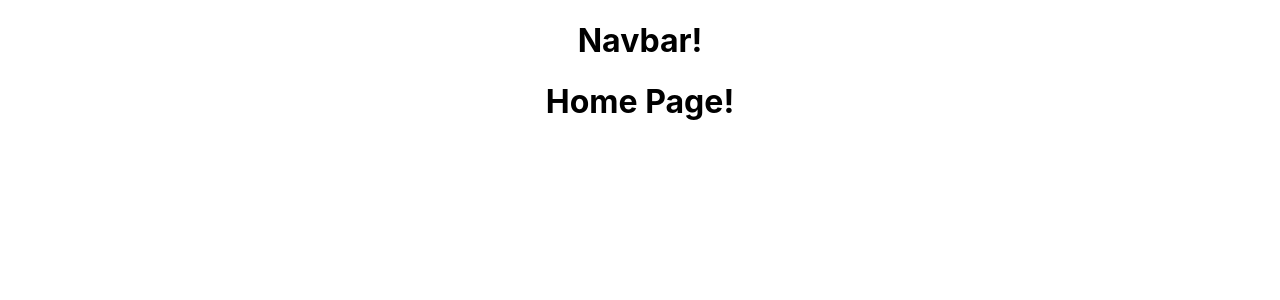
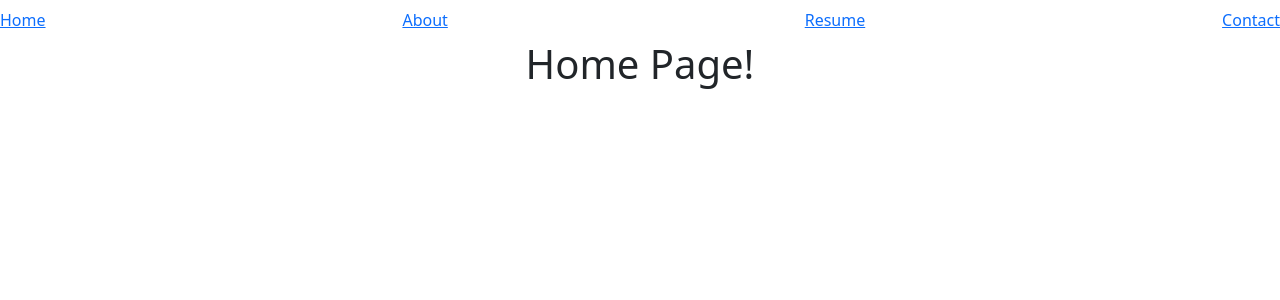
Before and after one commit to msowers72/React-Portfolio, a React (Create React App) app: page / in a window 1280 px wide. Shown: the top 300 px of the page. Built offline with nearby package versions, Linux system fonts and the light colour scheme.

Commit message:
updated navbar

```diff
--- a/package.json
+++ b/package.json
@@ -6,6 +6,7 @@
     "@testing-library/jest-dom": "^5.11.4",
     "@testing-library/react": "^11.1.0",
     "@testing-library/user-event": "^12.1.10",
+    "bootstrap": "^5.1.2",
     "react": "^17.0.2",
     "react-dom": "^17.0.2",
     "react-scripts": "4.0.3",
--- a/src/componets/Navbar.js
+++ b/src/componets/Navbar.js
@@ -3,7 +3,20 @@ import React from "react";
 export default function Navbar() {
   return (
     <div>
-      <h1>Navbar!</h1>
+      <div className="navbar">
+        <a className="nave-link" href="">
+          Home
+        </a>
+        <a className="nave-link" href="">
+          About
+        </a>
+        <a className="nave-link" href="">
+          Resume
+        </a>
+        <a className="nave-link" href="">
+          Contact
+        </a>
+      </div>
     </div>
   );
 }
--- a/src/index.js
+++ b/src/index.js
@@ -2,6 +2,8 @@ import React from 'react';
 import ReactDOM from 'react-dom';
 import './index.css';
 import App from './App';
+import "bootstrap/dist/css/bootstrap.min.css";
+
 
 
 ReactDOM.render(
```
Also changed, not shown: 1 other file (tests, documents, lock files or other folders).
